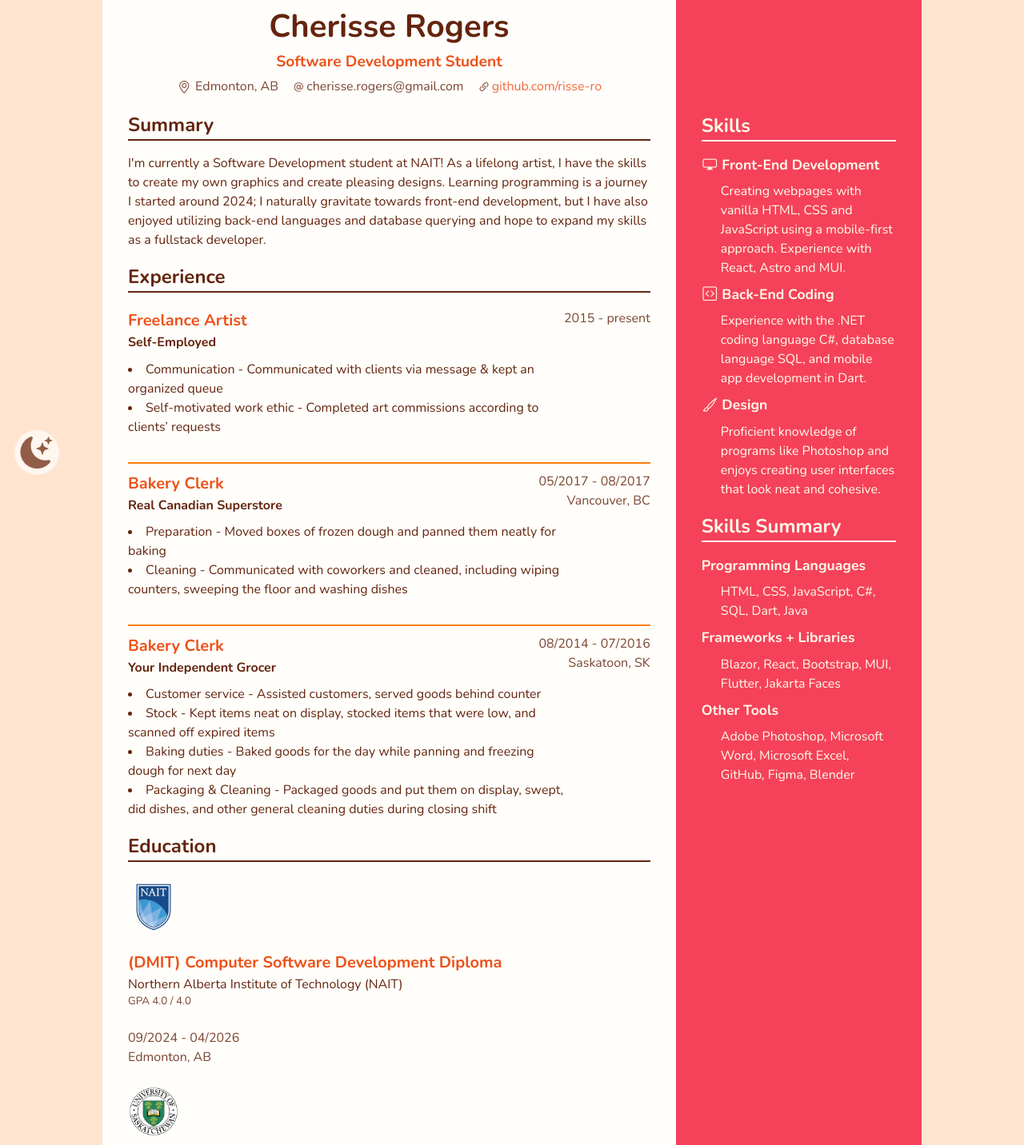
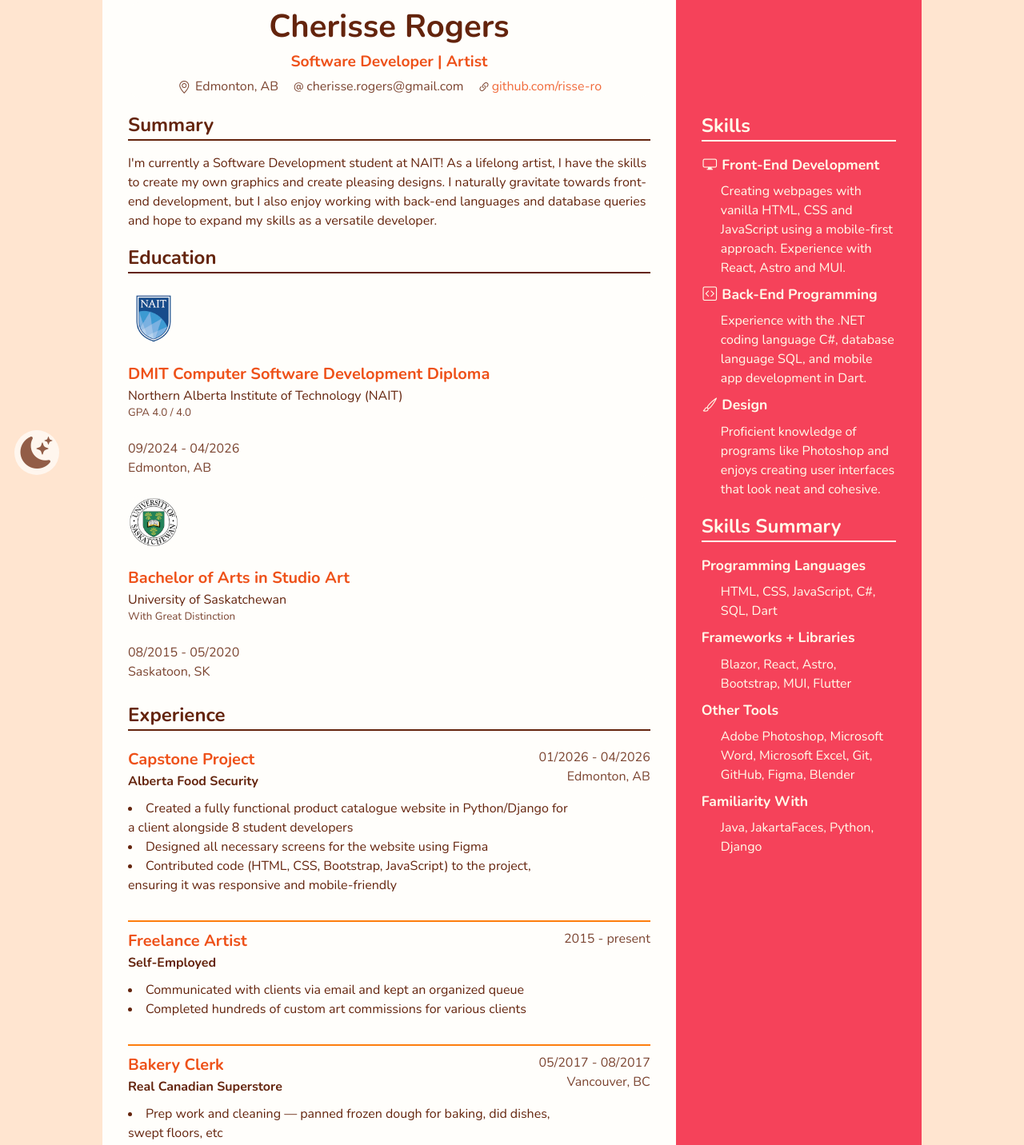
Before and after one commit to risse-ro/risse-ro.github.io, a plain HTML site: page resume.html in a window 1280 px wide. Shown: the part 190-1622 px from the top of the page at 80% size. Drawn offline with nearby package versions, Linux system fonts and the light colour scheme.

Commit message:
Update Resume Page + Tweaks

```diff
--- a/css/styles.css
+++ b/css/styles.css
@@ -90,6 +90,7 @@ footer {
 }
 
 header {
+    font-size: 1.25rem;
     background-image: linear-gradient(to right, var(--header), var(--accent));
 }
 
@@ -336,9 +337,10 @@ ul.tags li:hover {
 }
 
 .lightswitch.mobile {
+    z-index: 5;
     position: absolute;
     right: 1rem;
-    top: 13rem;
+    top: 14rem;
 }
 
 /* Resume Page */
@@ -401,7 +403,7 @@ ul.tags li:hover {
     flex-wrap: nowrap;
 }
 
-.resume-page .job-item:nth-of-type(-n + 2) {
+.resume-page .job-item:nth-of-type(-n + 3) {
     border-bottom: 2px var(--accent) solid;
     border-radius: 0;
     padding-bottom: 2rem;
--- a/resume.html
+++ b/resume.html
@@ -40,7 +40,7 @@
 
 <body>
     <header id="header">
-        <h1 class="sr-only">Cherisse's Portfolio</h1>
+        <h1 class="sr-only">Resume</h1>
         <nav class="mobile-flex flex">
             <section class="site-id mobile-flex flex">
                 <h2><a href="/"><i class="bi bi-stars"></i>Cherisse Rogers</a></h2>
@@ -67,7 +67,7 @@
             <section class="main-content">
                 <div class="resume-heading">
                     <h2>Cherisse Rogers</h2>
-                    <p class="center-text"><span class="emphasis">Software Development Student</span></p>
+                    <p class="center-text"><span class="emphasis">Software Developer | Artist</span></p>
                     <div class="flex muted">
                         <p><i class="bi bi-geo-alt"></i> Edmonton, AB</p>
                         <p><i class="bi bi-at"></i>cherisse.rogers@gmail.com</p>
@@ -78,78 +78,10 @@
                 <section class="resume-body">
                     <h4>Summary</h4>
                     <p>I'm currently a Software Development student at NAIT! As a lifelong artist, I have the skills to
-                        create my own graphics and create pleasing designs. Learning programming is a journey I
-                        started around 2024; I naturally gravitate towards front-end development, but I have also
-                        enjoyed utilizing back-end languages and database querying and hope to expand my skills as a fullstack developer.</p>
-                    <section class="experience">
-                        <h4>Experience</h4>
-                        <div class="job-item">
-                            <div class="flex mobile-flex">
-                                <div>
-                                    <h5>Freelance Artist</h5>
-                                    <p><span class="bold">Self-Employed</span></p>
-                                </div>
-                                <div class="muted align-right">
-                                    <p>2015 - present</p>
-                                </div>
-                            </div>
-                            <ul>
-                                <li>Communication - Communicated with clients via message & kept an organized
-                                    queue</li>
-                                <li>Self-motivated work ethic - Completed art commissions according to clients’
-                                    requests
-                                </li>
-                            </ul>
-                        </div>
-                        <div class="job-item">
-                            <div class="flex mobile-flex">
-                                <div>
-                                    <h5>Bakery Clerk</h5>
-                                    <p><span class="bold">Real Canadian Superstore</span></p>
-                                </div>
-                                <div class="muted align-right">
-                                    <p>05/2017 - 08/2017</p>
-                                    <p>Vancouver, BC</p>
-                                </div>
-                            </div>
-                            <ul>
-                                <li>Preparation - Moved boxes of frozen dough and panned them neatly for baking
-                                </li>
-                                <li>Cleaning - Communicated with coworkers and cleaned, including wiping
-                                    counters,
-                                    sweeping the floor and washing dishes
-                                </li>
-                            </ul>
-                        </div>
-                        <div class="job-item">
-                            <div class="flex mobile-flex">
-                                <div>
-                                    <h5>Bakery Clerk</h5>
-                                    <p><span class="bold">Your Independent Grocer</span></p>
-                                </div>
-                                <div class="muted align-right">
-                                    <p>08/2014 - 07/2016</p>
-                                    <p>Saskatoon, SK</p>
-                                </div>
-                            </div>
-                            <ul>
-                                <li>Customer service - Assisted customers, served goods behind counter</li>
-                                <li>Stock - Kept items neat on display, stocked items that were low, and scanned
-                                    off
-                                    expired
-                                    items
-                                </li>
-                                <li>Baking duties - Baked goods for the day while panning and freezing dough for
-                                    next
-                                    day
-                                </li>
-                                <li>Packaging & Cleaning - Packaged goods and put them on display, swept, did
-                                    dishes,
-                                    and
-                                    other general cleaning duties during closing shift</li>
-                            </ul>
-                        </div>
-                    </section>
+                        create my own graphics and create pleasing designs. I naturally gravitate towards front-end
+                        development, but I also
+                        enjoy working with back-end languages and database queries and hope to expand my skills as a
+                        versatile developer.</p>
                     <section class="education">
                         <h4>Education</h4>
                         <div class="education-item flex mobile-flex">
@@ -157,7 +89,7 @@
                                     alt="Logo of the Northern Alberta Institute of Technology"></div>
                             <div class="flex">
                                 <div>
-                                    <h5>(DMIT) Computer Software Development Diploma</h5>
+                                    <h5>DMIT Computer Software Development Diploma</h5>
                                     <p>Northern Alberta Institute of Technology (NAIT)</p>
                                     <p class="muted"><sup>GPA 4.0 / 4.0</sup></p>
                                 </div>
@@ -183,6 +115,80 @@
                             </div>
                         </div>
                     </section>
+                    <section class="experience">
+                        <h4>Experience</h4>
+                        <div class="job-item">
+                            <div class="flex mobile-flex">
+                                <div>
+                                    <h5>Capstone Project</h5>
+                                    <p><span class="bold">Alberta Food Security</span></p>
+                                </div>
+                                <div class="muted align-right">
+                                    <p>01/2026 - 04/2026</p>
+                                    <p>Edmonton, AB</p>
+                                </div>
+                            </div>
+                            <ul>
+                                <li>Created a fully functional product catalogue website in Python/Django for a client
+                                    alongside 8 student developers</li>
+                                <li>Designed all necessary screens for the website using Figma
+                                </li>
+                                <li>Contributed code (HTML, CSS, Bootstrap, JavaScript) to the project, ensuring it
+                                    was responsive and mobile-friendly</li>
+                            </ul>
+                        </div>
+                        <div class="job-item">
+                            <div class="flex mobile-flex">
+                                <div>
+                                    <h5>Freelance Artist</h5>
+                                    <p><span class="bold">Self-Employed</span></p>
+                                </div>
+                                <div class="muted align-right">
+                                    <p>2015 - present</p>
+                                </div>
+                            </div>
+                            <ul>
+                                <li>Communicated with clients via email and kept an organized queue</li>
+                                <li>Completed hundreds of custom art commissions for various clients
+                                </li>
+                            </ul>
+                        </div>
+                        <div class="job-item">
+                            <div class="flex mobile-flex">
+                                <div>
+                                    <h5>Bakery Clerk</h5>
+                                    <p><span class="bold">Real Canadian Superstore</span></p>
+                                </div>
+                                <div class="muted align-right">
+                                    <p>05/2017 - 08/2017</p>
+                                    <p>Vancouver, BC</p>
+                                </div>
+                            </div>
+                            <ul>
+                                <li>Prep work and cleaning — panned frozen dough for baking, did dishes, swept floors,
+                                    etc
+                                </li>
+                            </ul>
+                        </div>
+                        <div class="job-item">
+                            <div class="flex mobile-flex">
+                                <div>
+                                    <h5>Bakery Clerk</h5>
+                                    <p><span class="bold">Your Independent Grocer</span></p>
+                                </div>
+                                <div class="muted align-right">
+                                    <p>08/2014 - 07/2016</p>
+                                    <p>Saskatoon, SK</p>
+                                </div>
+                            </div>
+                            <ul>
+                                <li>Customer service — served goods behind counter and answered questions</li>
+                                <li>Handled baking duties and packaged products — kept items neat on displays, stocked
+                                    items that were low, and scanned off expired items
+                                </li>
+                            </ul>
+                        </div>
+                    </section>
                 </section>
             </section>
             <div class="sidebar">
@@ -194,7 +200,7 @@
                             CSS and JavaScript using a mobile-first approach. Experience with React, Astro and MUI.</p>
                     </section>
                     <section class="skill-item">
-                        <h5><i class="bi bi-code-square"></i> Back-End Coding</h5>
+                        <h5><i class="bi bi-code-square"></i> Back-End Programming</h5>
                         <p>Experience with the .NET coding
                             language C#, database
                             language SQL, and mobile app development in Dart.</p>
@@ -210,11 +216,13 @@
                 <section class="skills-summary">
                     <h4>Skills Summary</h4>
                     <h5>Programming Languages</h5>
-                    <p>HTML, CSS, JavaScript, C#, SQL, Dart, Java</p>
+                    <p>HTML, CSS, JavaScript, C#, SQL, Dart</p>
                     <h5>Frameworks + Libraries</h5>
-                    <p>Blazor, React, Bootstrap, MUI, Flutter, Jakarta Faces</p>
+                    <p>Blazor, React, Astro, Bootstrap, MUI, Flutter</p>
                     <h5>Other Tools</h5>
-                    <p>Adobe Photoshop, Microsoft Word, Microsoft Excel, GitHub, Figma, Blender</p>
+                    <p>Adobe Photoshop, Microsoft Word, Microsoft Excel, Git, GitHub, Figma, Blender</p>
+                    <h5>Familiarity With</h5>
+                    <p>Java, JakartaFaces, Python, Django</p>
                 </section>
             </div>
         </div>
```
Also changed, not shown: bikes-r-us-project.html (+13 -7 lines), index.html (+5 -3 lines).
